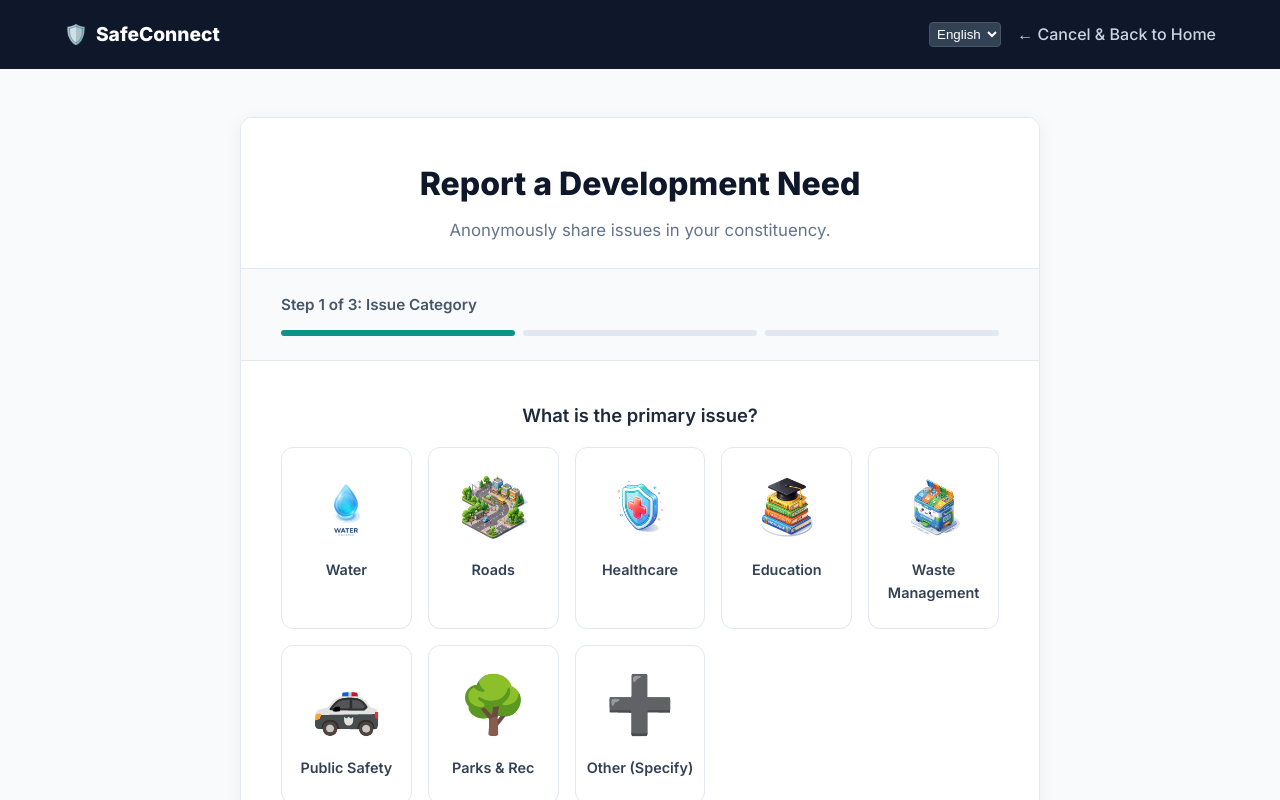
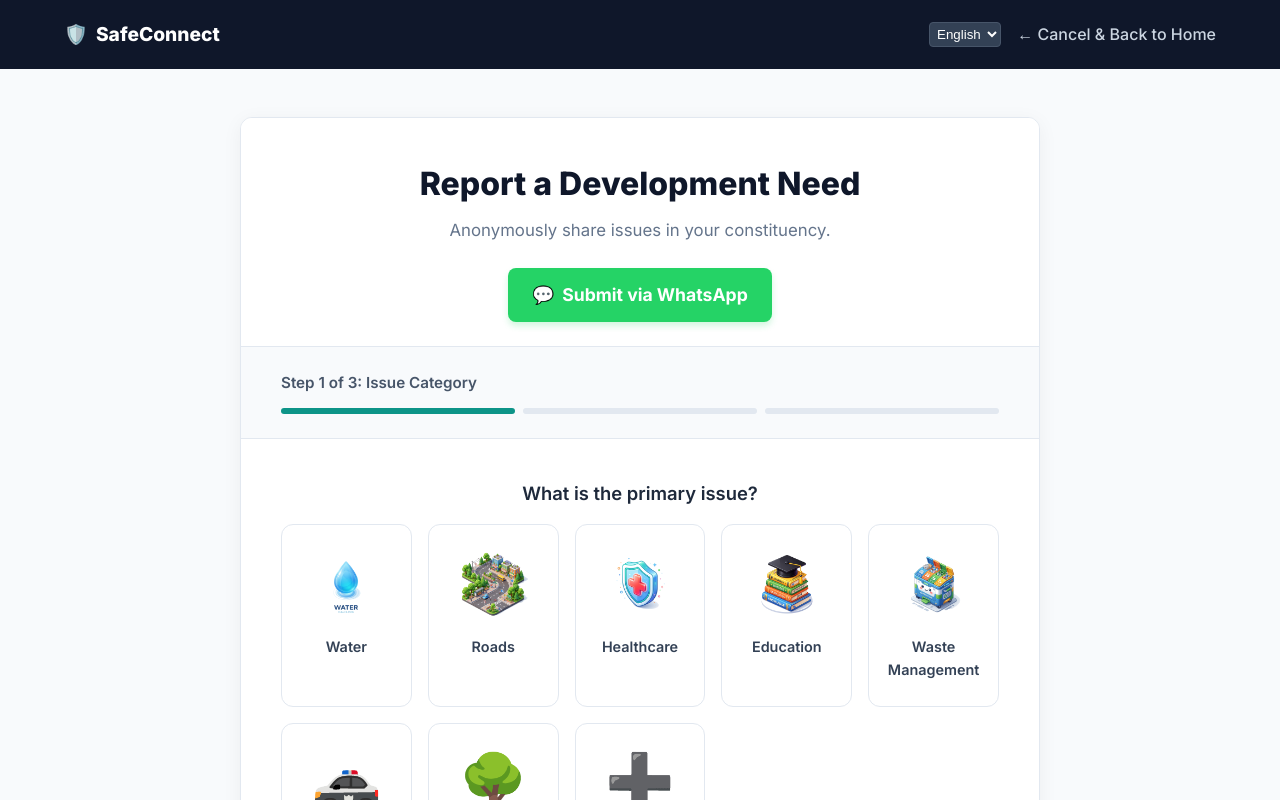
Before and after one commit to reet-9944/People-s-Priorities, a Next.js app: page /submit in a window 1280 px wide. Shown: the top 800 px of the page. Built offline with nearby package versions, Linux system fonts and the light colour scheme.

Commit message:
Move WhatsApp button to top of form for visibility

```diff
--- a/src/app/submit/page.tsx
+++ b/src/app/submit/page.tsx
@@ -242,6 +242,11 @@ export default function SubmitPage() {
               <div className="form-header">
                 <h1>{activeT.title}</h1>
                 <p>{activeT.subtitle}</p>
+                <div style={{ marginTop: '1.5rem', display: 'flex', justifyContent: 'center' }}>
+                  <a href="https://wa.me/1234567890?text=I%20want%20to%20report%20an%20issue" target="_blank" rel="noreferrer" style={{ textDecoration: 'none', display: 'flex', alignItems: 'center', gap: '0.5rem', background: '#25D366', color: 'white', padding: '0.8rem 1.5rem', borderRadius: '8px', fontWeight: 'bold', fontSize: '1.1rem', boxShadow: '0 4px 6px rgba(37, 211, 102, 0.2)' }}>
+                    <span>💬</span> {activeT.whatsappBtn}
+                  </a>
+                </div>
               </div>
 
               <div className="progress-container">
```
